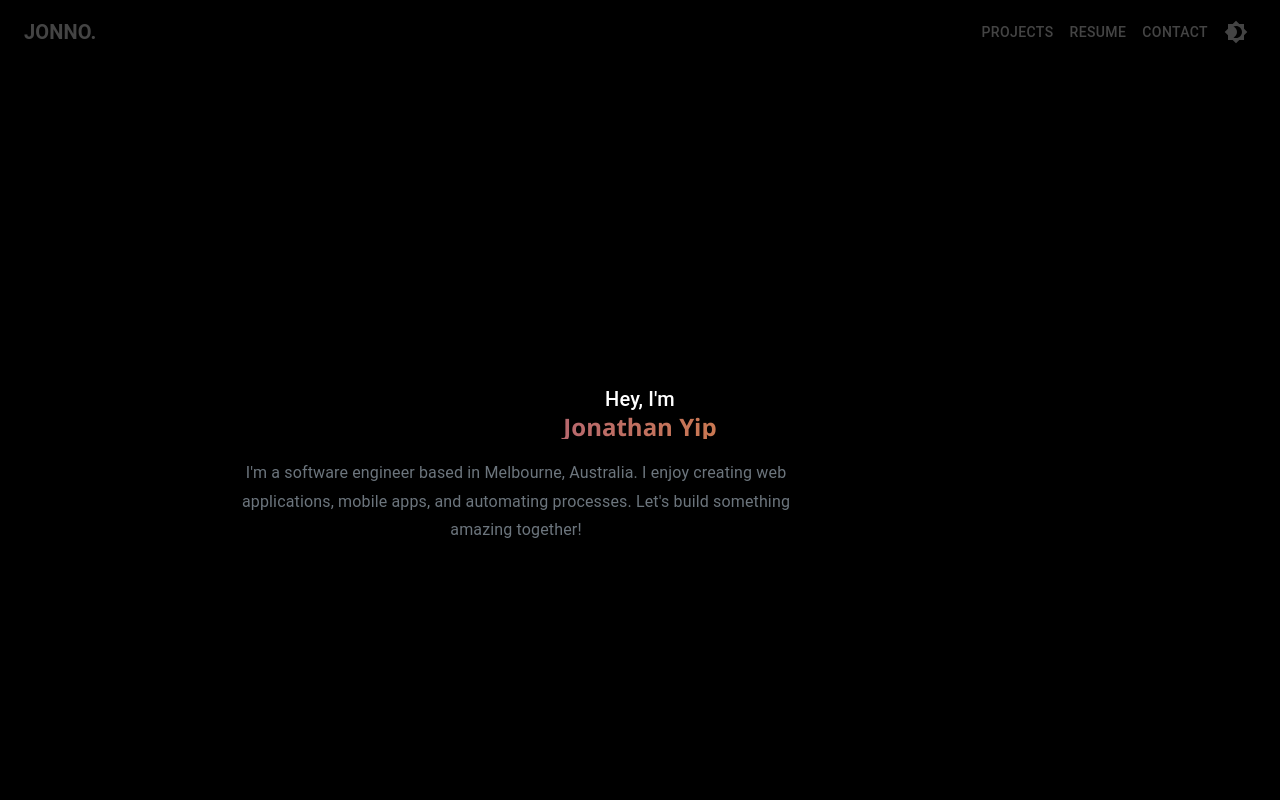
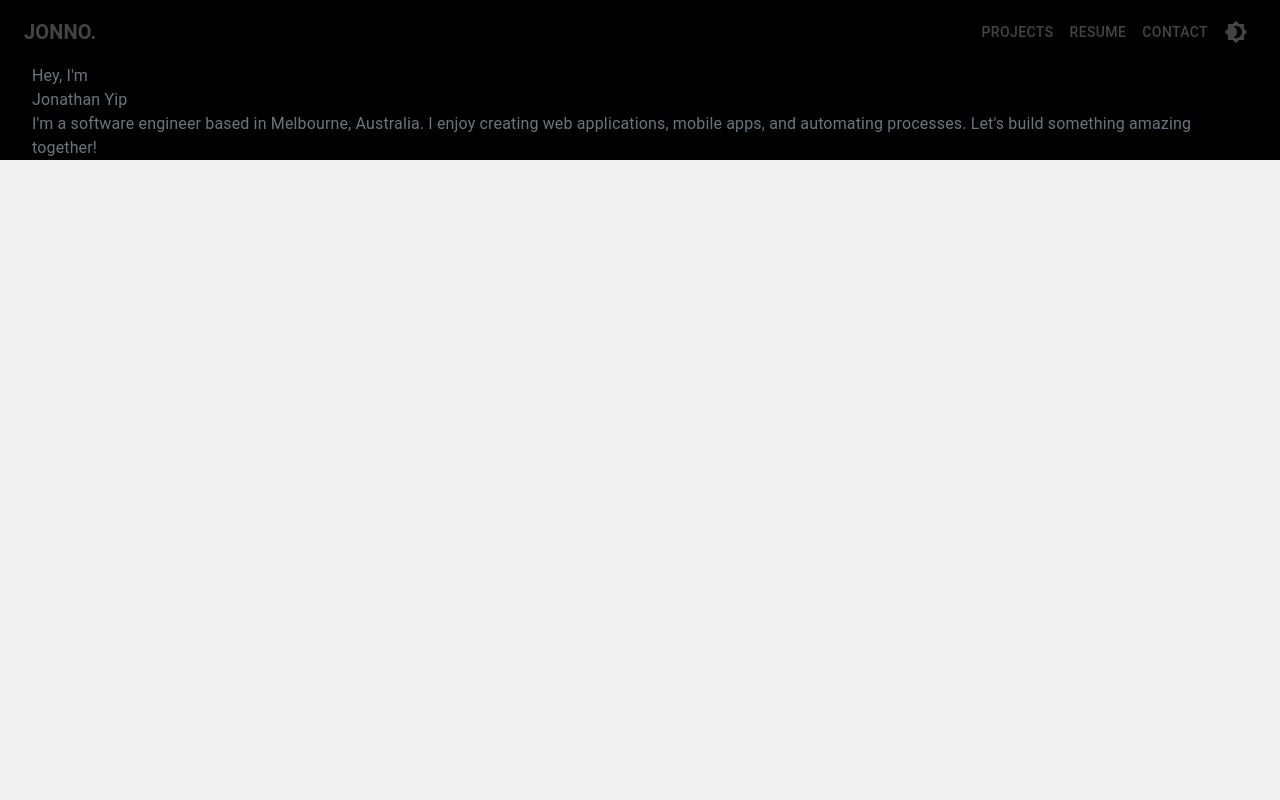
Before and after one commit to jon65/portfolio, a React (Create React App) app: page / in a window 1280 px wide. Shown: the top 800 px of the page. Built offline with nearby package versions, Linux system fonts and the light colour scheme.

Commit message:
sorta fix some aspect ratio and positioning but need to redo landing page -> now need to style typography for Landing text

```diff
--- a/src/App.css
+++ b/src/App.css
@@ -7,6 +7,8 @@ html, body {
   background-color: #000;
   font-family: "Poppins", sans-serif;
 }
+
+
 
 
 h1 {
--- a/src/App.js
+++ b/src/App.js
@@ -1,4 +1,4 @@
-import './App.css';
+// import './App.css';
 import Header from './components/Heading';
 import Footer from './components/Footer';
 import Landing from './pages/Landing';
@@ -15,9 +15,9 @@ function App() {
     <div className="App">
       <Header />
       <Landing />
-      <Experience />
-      <Education/>
-      <Footer />
+      {/* <Experience />
+      <Education/> */}
+      {/* <Footer /> */}
       {/* <Navbar />
       <div className="container-app">
       <About />
--- a/src/components/Heading.js
+++ b/src/components/Heading.js
@@ -6,7 +6,7 @@ import Brightness4Icon from "@mui/icons-material/Brightness4";
 const Header = () => {
 
   return (
-    <AppBar position="static" color="transparent" elevation={0}>
+    <AppBar position="sticky" color="transparent" elevation={0}>
       <Toolbar style={{ justifyContent: "space-between" }}>
         <Typography variant="h6" style={{ fontWeight: "bold" }}>
           JONNO.
--- a/src/pages/Landing.css
+++ b/src/pages/Landing.css
@@ -17,6 +17,8 @@
 
 
 .Landing {
+    padding-left: 16px;
+  padding-right: 16px;
     z-index: 1;
       position: absolute;
 
@@ -39,7 +41,7 @@ background: linear-gradient(to bottom, #e9ecef, #fff, #e9ecef);
     height: 92vh;
     position: relative;
 		text-align: center;
-		padding: 0 2em;
+		/* padding: 0 2em; */
     h1 {
         font-size: 2.5rem;
         margin: 0;
--- a/src/pages/Landing.js
+++ b/src/pages/Landing.js
@@ -1,43 +1,70 @@
 import React from "react";
-import { Container, Typography } from "@mui/material";
+import { Container, Typography, Box, Grid2,Paper,styled } from "@mui/material";
 import "./Landing.css";
+
+const Item = styled(Paper)(({ theme }) => ({
+  backgroundColor: '#fff',
+  ...theme.typography.body2,
+  padding: theme.spacing(1),
+  textAlign: 'center',
+  color: theme.palette.text.secondary,
+  ...theme.applyStyles('dark', {
+    backgroundColor: '#1A2027',
+  }),
+}));
 
 const Landing = () => {
   return (
-      <div className="full-page-container">
-          <div id="net"></div>
+    <div className="full-page-container">
+        <Box sx={{ px: 4 }}> {/* px = 4 means 32px padding on left and right */}
 
+  <Grid2 container sx={{ flexGrow: 1 }}>
+    <Grid2 size={12}>
+            <Typography h6 style={{ textAlign: "left" }}>Hey, I'm</Typography>
+            <Typography style={{ textAlign: "left" }}>
+              Jonathan Yip
+            </Typography>
+            <Typography style={{ textAlign: "left" }}>
+    I'm a software engineer based in Melbourne, Australia. I enjoy creating web
+     applications, mobile apps, and automating processes. Let's build something amazing
+     together!
+            </Typography>
+    </Grid2>
+        </Grid2>
+        </Box>
+</div>
 
-  <Container
-  style={{
-    textAlign: "center",
-    color: "white",
-    display: "flex", // Use Flexbox
-    flexDirection: "column", // Align items in a column
-                  justifyContent: "center", // Center vertically
-        maxWidth: "70%", // Limit the width to 70% of the screen
-    maxHeight: "50%", // Limit the height to 70% of the screen
-    alignItems: "left", // Center horizontally
-    height: "100vh", // Full height of the viewport
-  }}
->
-  <Typography variant="h6">Hey, I'm</Typography>
-  <div className="name-title">Jonathan Yip</div>
-  <Typography
-    variant="body1"
-                  style={{
-      marginTop: "20px",
-      maxWidth: "600px",
-      lineHeight: "1.8",
-    }}
-  >
-    I'm a software engineer based in Melbourne, Australia. I enjoy creating web
-    applications, mobile apps, and automating processes. Let's build something amazing
-    together!
-  </Typography>
-</Container>
-    </div>
   );
 };
 
 export default Landing;
+
+
+//   <Container
+//   style={{
+//     textAlign: "center",
+//     color: "white",
+//     display: "flex", // Use Flexbox
+//     flexDirection: "column", // Align items in a column
+//                   justifyContent: "center", // Center vertically
+//         maxWidth: "70%", // Limit the width to 70% of the screen
+//     maxHeight: "50%", // Limit the height to 70% of the screen
+//     alignItems: "left", // Center horizontally
+//     height: "100vh", // Full height of the viewport
+//   }}
+// >
+//   <Typography variant="h6">Hey, I'm</Typography>
+//   <div className="name-title">Jonathan Yip</div>
+//   <Typography
+//     variant="body1"
+//                   style={{
+//       marginTop: "20px",
+//       maxWidth: "600px",
+//       lineHeight: "1.8",
+//     }}
+//   >
+//     I'm a software engineer based in Melbourne, Australia. I enjoy creating web
+//     applications, mobile apps, and automating processes. Let's build something amazing
+//     together!
+//   </Typography>
+// </Container>
```
